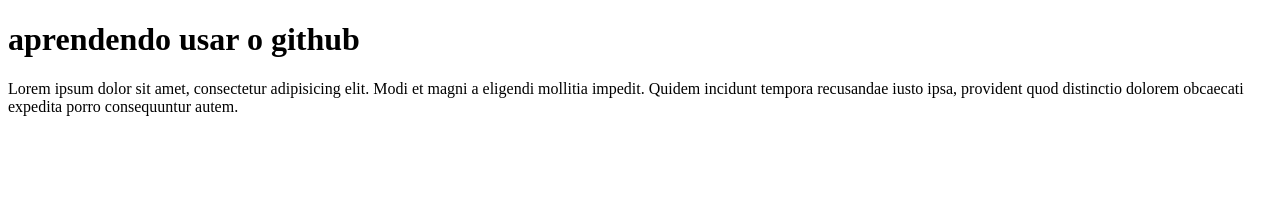
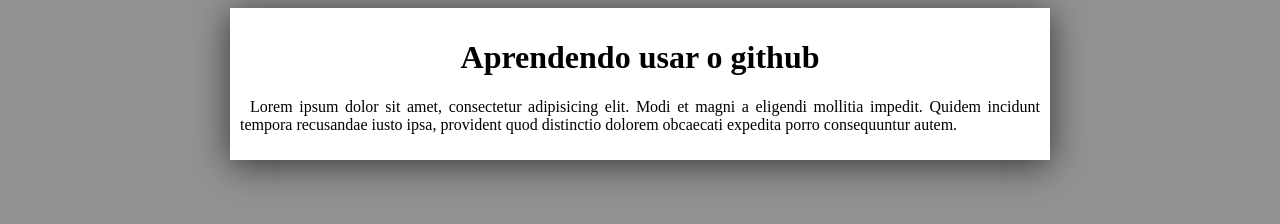
Before and after one commit to Yuri-FV/html-css, a plain HTML site: page ex01/index.html in a window 1280 px wide. Drawn offline with Linux system fonts and the light colour scheme.

Commit message:
adicionei style

```diff
--- a/ex01/index.html
+++ b/ex01/index.html
@@ -4,9 +4,12 @@
     <meta charset="UTF-8">
     <meta name="viewport" content="width=device-width, initial-scale=1.0">
     <title>primeiro arquivo pro repositorio</title>
+    <link rel="stylesheet" href="style.css">
 </head>
 <body>
-    <h1>aprendendo usar o github</h1>
-    <p>Lorem ipsum dolor sit amet, consectetur adipisicing elit. Modi et magni a eligendi mollitia impedit. Quidem incidunt tempora recusandae iusto ipsa, provident quod distinctio dolorem obcaecati expedita porro consequuntur autem.</p>
+    <main>
+        <h1>Aprendendo usar o github</h1>
+        <p>Lorem ipsum dolor sit amet, consectetur adipisicing elit. Modi et magni a eligendi mollitia impedit. Quidem incidunt tempora recusandae iusto ipsa, provident quod distinctio dolorem obcaecati expedita porro consequuntur autem.</p>
+    </main>
 </body>
 </html>
--- /dev/null
+++ b/ex01/style.css
@@ -0,0 +1,18 @@
+@charset "UTF-8";
+body{
+    background-color: rgba(129, 125, 125, 0.842);
+}
+main{
+    background-color: white;
+    max-width: 800px;
+    margin: auto;
+    text-align: justify;
+    padding: 10px;
+    box-shadow:0px 5px 34px rgba(0, 0, 0, 0.637) ;
+}
+p{
+    text-indent: 10px;
+}
+h1{
+    text-align: center;
+}
```
